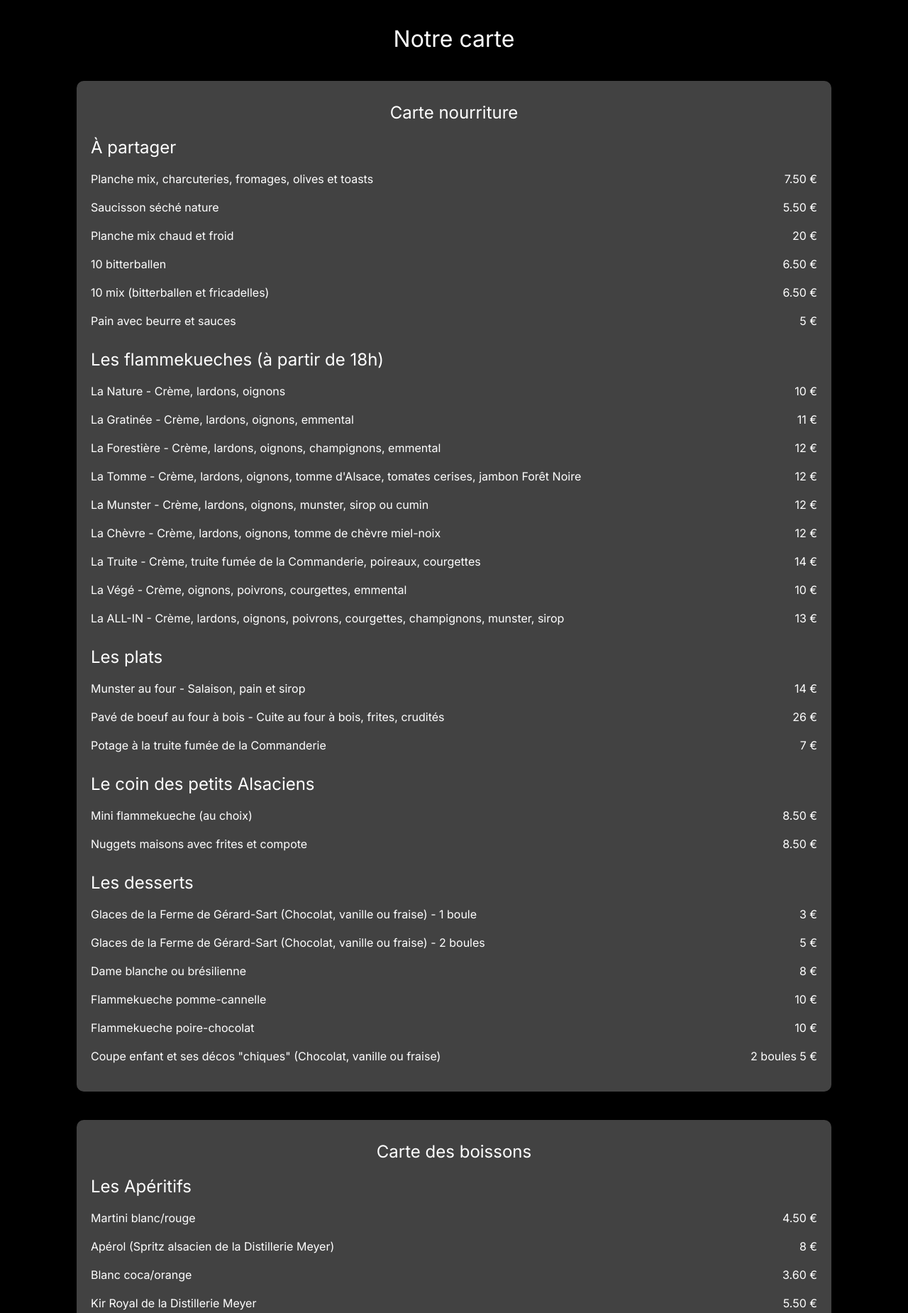
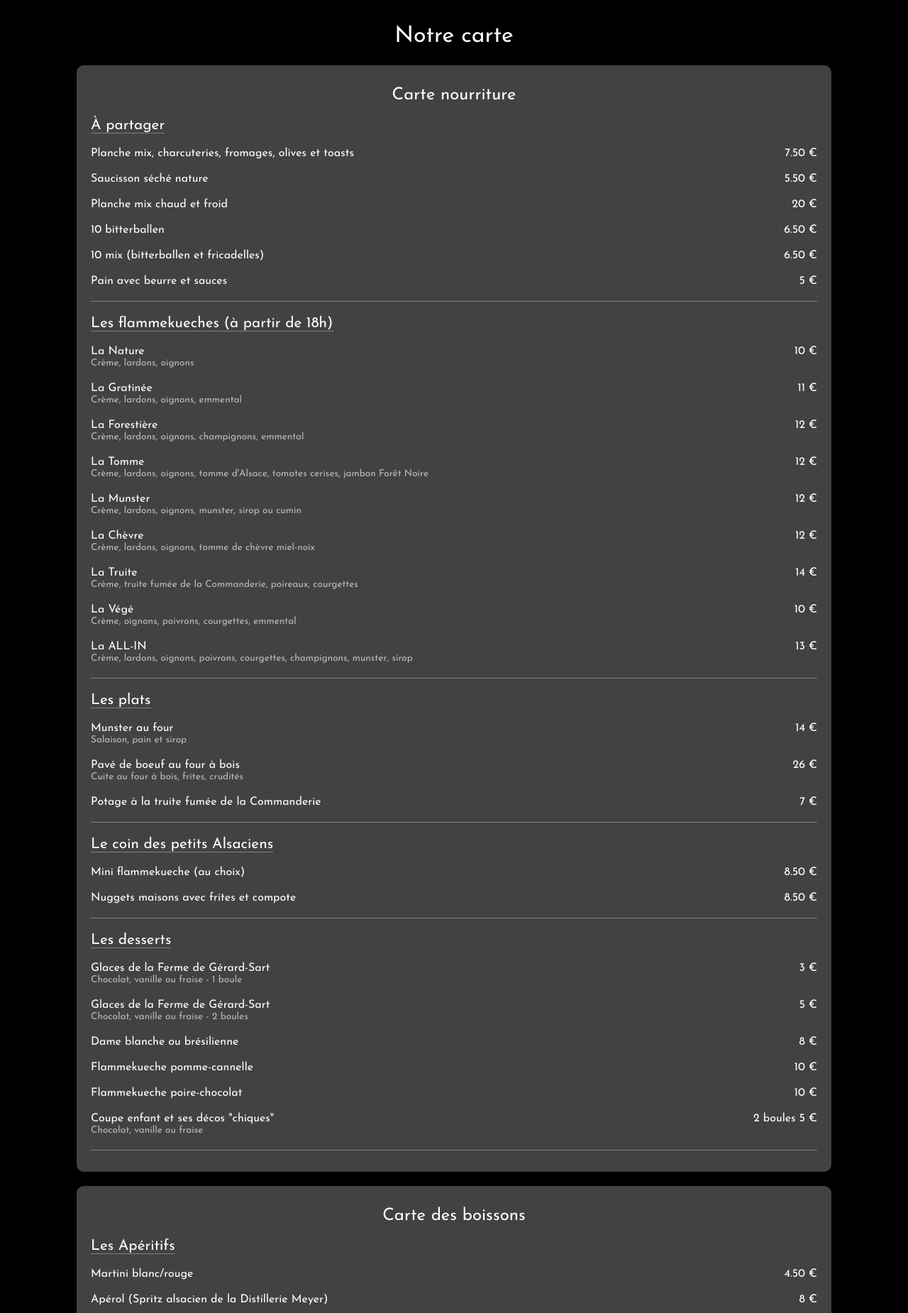
Before and after one commit to TheSamurai4861/site_aperotheque, a Flask app: page / in a window 1280 px wide. Shown: the part 100-1950 px from the top of the page at 71% size. Run offline with Flask 3, Linux system fonts and the light colour scheme.

Commit message:
Réorganisation du texte et de l'affichage

```diff
--- a/app/static/css/style.css
+++ b/app/static/css/style.css
@@ -5,7 +5,7 @@ body {
     padding: 0;
     background-color: black;
     color: white;
-    font-family: 'Inter', sans-serif;
+    font-family: 'Josefin Sans', sans-serif;
 }
 
 header {
@@ -49,7 +49,7 @@ li {
 }
 
 .menu {
-    margin: 40px auto;
+    margin: 20px auto;
     background-color: rgb(66, 66, 66);
     padding: 20px;
     width: 80%;
@@ -61,6 +61,14 @@ li {
     flex-direction: column;
     align-items: start;
     margin: 10px auto;
+    padding-bottom: 10px;
+    border-bottom: 1px solid grey;
+}
+
+.menu-section h2 {
+    text-align: start;
+    font-size: 1.3em;
+    border-bottom: 1px solid grey;
 }
 
 .menu-item {
@@ -71,7 +79,12 @@ li {
 }
 
 .description {
-    width: 80%;
+    width: 65%;
+}
+
+.item-ingr {
+    font-size: 0.85em;
+    color: rgb(187, 187, 187);
 }
 
 .price {
--- a/app/templates/base.html
+++ b/app/templates/base.html
@@ -7,8 +7,9 @@
     <link rel="stylesheet" href="{{ url_for('static', filename='css/style.css') }}">
     <link rel="preconnect" href="https://fonts.googleapis.com">
     <link rel="preconnect" href="https://fonts.gstatic.com" crossorigin>
-    <link
-        href="https://fonts.googleapis.com/css2?family=Inter:ital,opsz,wght@0,14..32,100..900;1,14..32,100..900&display=swap"
+    <link rel="preconnect" href="https://fonts.googleapis.com">
+    <link rel="preconnect" href="https://fonts.gstatic.com" crossorigin>
+    <link href="https://fonts.googleapis.com/css2?family=Josefin+Sans:ital,wght@0,100..700;1,100..700&display=swap"
         rel="stylesheet">
     <meta name="viewport" content="width=device-width, initial-scale=1">
 
--- a/app/templates/index.html
+++ b/app/templates/index.html
@@ -38,41 +38,41 @@
     <div class="menu-section">
         <h2>Les flammekueches (à partir de 18h)</h2>
         <div class="menu-item">
-            <div class="description">La Nature - Crème, lardons, oignons</div>
+            <div class="description">La Nature <br><span class="item-ingr">Crème, lardons, oignons</span></div>
             <div class="price">10 €</div>
         </div>
         <div class="menu-item">
-            <div class="description">La Gratinée - Crème, lardons, oignons, emmental</div>
+            <div class="description">La Gratinée <br><span class="item-ingr">Crème, lardons, oignons, emmental</span></div>
             <div class="price">11 €</div>
         </div>
         <div class="menu-item">
-            <div class="description">La Forestière - Crème, lardons, oignons, champignons, emmental</div>
+            <div class="description">La Forestière <br><span class="item-ingr">Crème, lardons, oignons, champignons, emmental</span></div>
             <div class="price">12 €</div>
         </div>
         <div class="menu-item">
-            <div class="description">La Tomme - Crème, lardons, oignons, tomme d'Alsace, tomates cerises, jambon Forêt
-                Noire</div>
+            <div class="description">La Tomme <br><span class="item-ingr">Crème, lardons, oignons, tomme d'Alsace, tomates cerises, jambon Forêt
+                Noire</span></div>
             <div class="price">12 €</div>
         </div>
         <div class="menu-item">
-            <div class="description">La Munster - Crème, lardons, oignons, munster, sirop ou cumin</div>
+            <div class="description">La Munster <br><span class="item-ingr">Crème, lardons, oignons, munster, sirop ou cumin</span></div>
             <div class="price">12 €</div>
         </div>
         <div class="menu-item">
-            <div class="description">La Chèvre - Crème, lardons, oignons, tomme de chèvre miel-noix</div>
+            <div class="description">La Chèvre <br><span class="item-ingr">Crème, lardons, oignons, tomme de chèvre miel-noix</span></div>
             <div class="price">12 €</div>
         </div>
         <div class="menu-item">
-            <div class="description">La Truite - Crème, truite fumée de la Commanderie, poireaux, courgettes</div>
+            <div class="description">La Truite <br><span class="item-ingr">Crème, truite fumée de la Commanderie, poireaux, courgettes</span></div>
             <div class="price">14 €</div>
         </div>
         <div class="menu-item">
-            <div class="description">La Végé - Crème, oignons, poivrons, courgettes, emmental</div>
+            <div class="description">La Végé <br><span class="item-ingr">Crème, oignons, poivrons, courgettes, emmental</span></div>
             <div class="price">10 €</div>
         </div>
         <div class="menu-item">
-            <div class="description">La ALL-IN - Crème, lardons, oignons, poivrons, courgettes, champignons, munster,
-                sirop</div>
+            <div class="description">La ALL-IN <br><span class="item-ingr">Crème, lardons, oignons, poivrons, courgettes, champignons, munster,
+                sirop</span></div>
             <div class="price">13 €</div>
         </div>
     </div>
@@ -80,11 +80,11 @@
     <div class="menu-section">
         <h2>Les plats</h2>
         <div class="menu-item">
-            <div class="description">Munster au four - Salaison, pain et sirop</div>
+            <div class="description">Munster au four <br><span class="item-ingr">Salaison, pain et sirop</span></div>
             <div class="price">14 €</div>
         </div>
         <div class="menu-item">
-            <div class="description">Pavé de boeuf au four à bois - Cuite au four à bois, frites, crudités</div>
+            <div class="description">Pavé de boeuf au four à bois <br><span class="item-ingr">Cuite au four à bois, frites, crudités</span></div>
             <div class="price">26 €</div>
         </div>
         <div class="menu-item">
@@ -108,11 +108,11 @@
     <div class="menu-section">
         <h2>Les desserts</h2>
         <div class="menu-item">
-            <div class="description">Glaces de la Ferme de Gérard-Sart (Chocolat, vanille ou fraise) - 1 boule</div>
+            <div class="description">Glaces de la Ferme de Gérard-Sart <br><span class="item-ingr">Chocolat, vanille ou fraise - 1 boule</span></div>
             <div class="price">3 €</div>
         </div>
         <div class="menu-item">
-            <div class="description">Glaces de la Ferme de Gérard-Sart (Chocolat, vanille ou fraise) - 2 boules</div>
+            <div class="description">Glaces de la Ferme de Gérard-Sart<br><span class="item-ingr">Chocolat, vanille ou fraise - 2 boules</span></div>
             <div class="price">5 €</div>
         </div>
         <div class="menu-item">
@@ -128,7 +128,7 @@
             <div class="price">10 €</div>
         </div>
         <div class="menu-item">
-            <div class="description">Coupe enfant et ses décos "chiques" (Chocolat, vanille ou fraise)</div>
+            <div class="description">Coupe enfant et ses décos "chiques" <br><span class="item-ingr">Chocolat, vanille ou fraise</span></div>
             <div class="price">2 boules 5 €</div>
         </div>
     </div>
```
